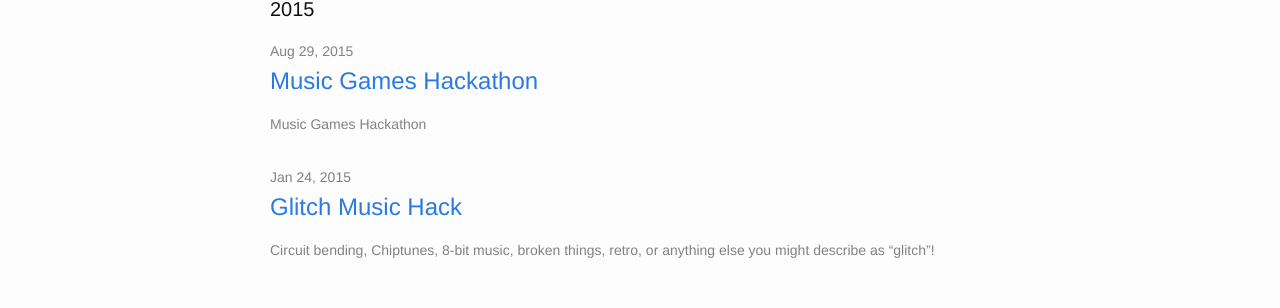
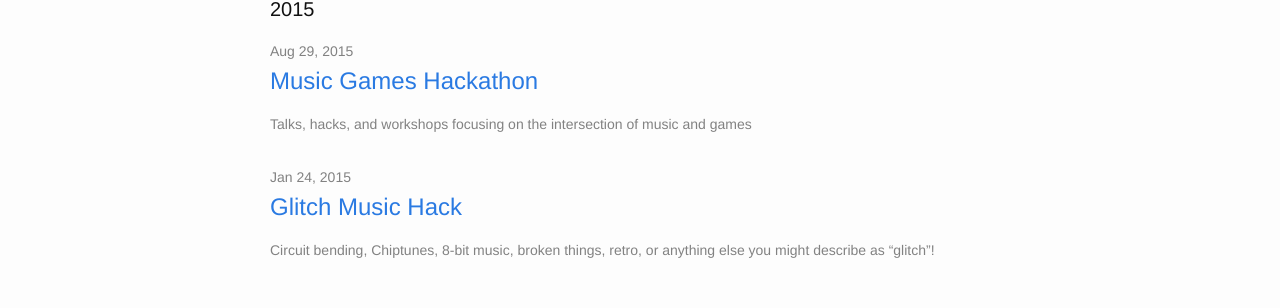
Before and after one commit to musichackathon/mmh_jekyll, a Jekyll site: the page built from past_events.md, in a window 1280 px wide. Shown: the part 1301-1609 px from the top of the page. Built offline with Jekyll 4.4.1, drawn with Linux system fonts in a browser that asks for light colours.

Commit message:
Update 2015-08-29.md

```diff
--- a/_events/2015-08-29.md
+++ b/_events/2015-08-29.md
@@ -1,10 +1,10 @@
 ---
 title: "Music Games Hackathon"
-description: "Music Games Hackathon"
+description: "Talks, hacks, and workshops focusing on the intersection of music and games"
 date: 2015-08-29 11:30am
 address: "45 W 18th St, New York, NY 10011"
 rsvp: "https://www.eventbrite.com/o/monthly-music-hackathon-nyc-2470452960"
-image: "2016-02-20.gif"
+image: "2015-08-29.gif"
 ---
 
 # Schedule
```
